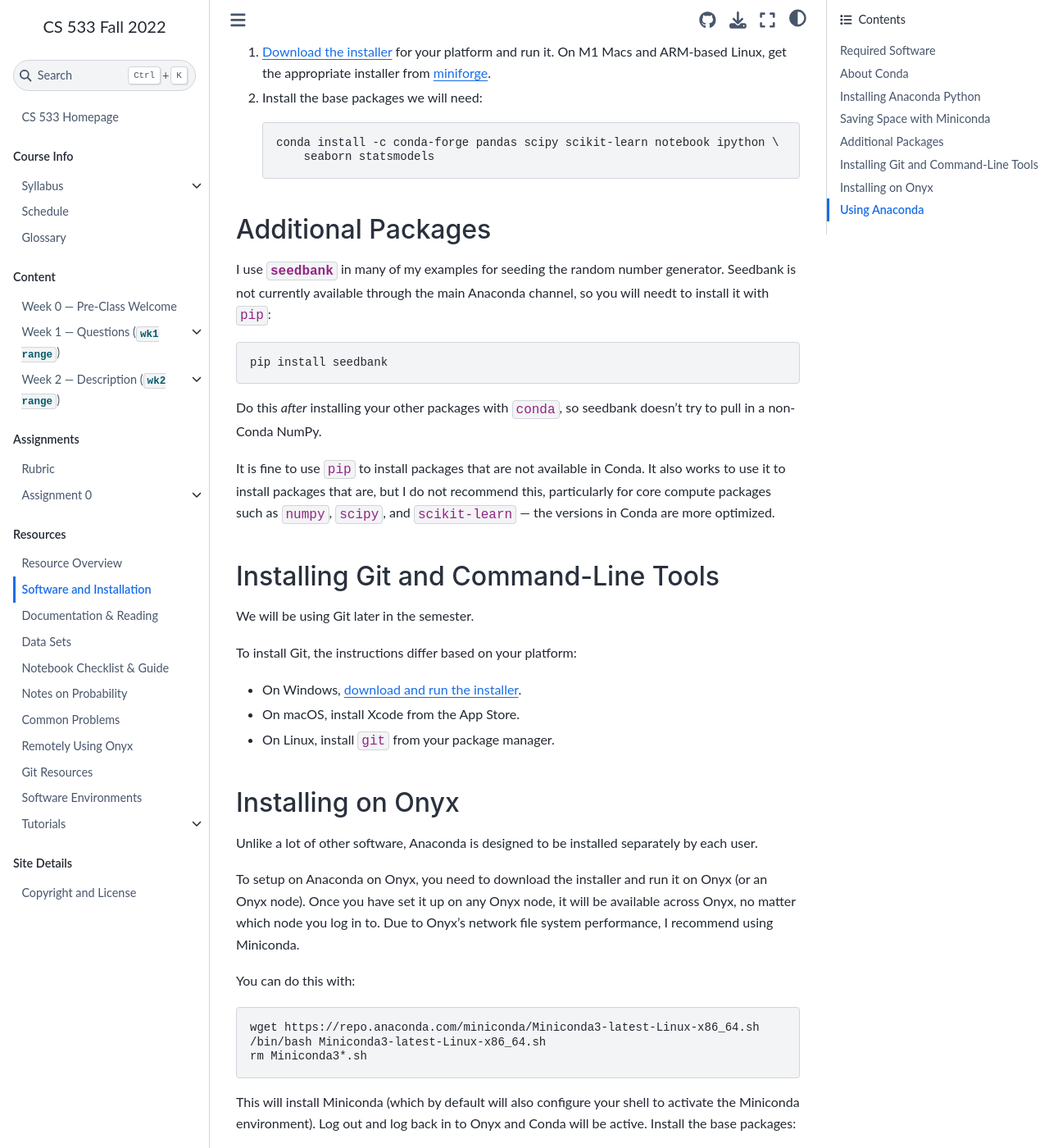
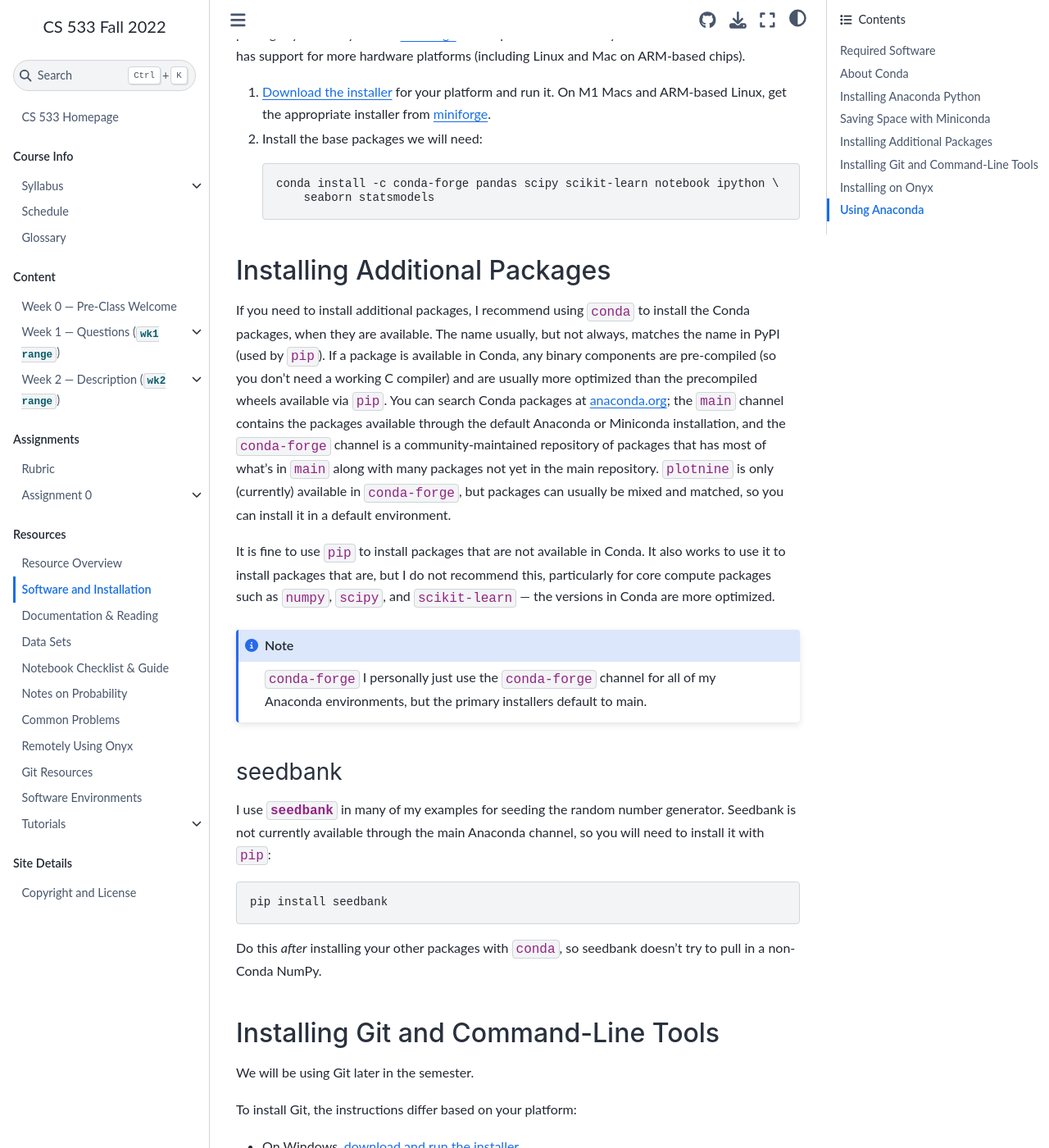
Before and after one commit to mdekstrand/cs533-web, a Jupyter Book: the page built from resources/software.md, in a window 1280 px wide and 1400 px high, scrolled down 1948 px. Shown: the whole window at 82% size. Built offline with Jupyter Book 1.0.4 settings and Sphinx 7.4.7 and the Sphinx Book theme 1.1.4, drawn with Linux system fonts in a browser that asks for light colours; pages that are not in the unit, such as notebooks, are missing from menus; a style sheet for code colours, icons or effects is not loaded; some of the changed text lies outside the part shown.

Commit message:
software notes

```diff
--- a/resources/software.md
+++ b/resources/software.md
@@ -4,8 +4,9 @@ Most of the software you will need is available through Anaconda, a distribution
 software for Python (and R). It is the easiest way to install Python with the packages we need. The
 one additional piece of software we will need is Git.
 
-We are using **Python 3.8** (or newer — Python 3.9 is fine) in this class.  Older versions of Python
-may work, but I will be testing my example code and instructions with Python 3.8.
+We are using **Python 3.8** (or newer — Python 3.9 or 3.10 is fine) in this
+class.  Older versions of Python may work, but I will be testing my example code
+and instructions with Python 3.8.
 
 :::{ltip} Department Computers
 If you want to use the department's computer lab for your work, see the [Onyx setup instructions](onyx-install) as well
@@ -48,11 +49,11 @@ as the Python package. You can search for Conda packages on [anaconda.org](https
 
 ## Installing Anaconda Python
 
-!!! note Platform Support
-
-    The full Anaconda distribution works on x86_64 platforms - most Windows and Linux computers, and Macs
-    with Intel processors.  If you have a Mac with an M1 processor, or an ARM-based Linux computer, go to
-    the [miniconda instructions](miniconda) and use the Miniforge installer.
+:::{note} Platform Support
+The full Anaconda distribution works on x86_64 platforms - most Windows and Linux computers, and Macs
+with Intel processors.  If you have a Mac with an M1 processor, or an ARM-based Linux computer, go to
+the [miniconda instructions](miniconda) and use the Miniforge installer.
+:::
 
 To install Anaconda on your computer:
 
@@ -86,16 +87,39 @@ that has support for more hardware platforms (including Linux and Mac on ARM-bas
         conda install -c conda-forge pandas scipy scikit-learn notebook ipython \
             seaborn statsmodels
 
-## Additional Packages
+## Installing Additional Packages
 
-I use {py:mod}`seedbank` in many of my examples for seeding the random number generator. Seedbank is not currently available through the main Anaconda channel, so you will needt
+If you need to install additional packages, I recommend using `conda` to install
+the Conda packages, when they are available. The name usually, but not always,
+matches the name in PyPI (used by `pip`).  If a package is available in Conda,
+any binary components are pre-compiled (so you don't need a working C compiler)
+and are usually more optimized than the precompiled wheels available via `pip`.
+You can search Conda packages at [anaconda.org](https://anaconda.org/); the
+`main` channel contains the packages available through the default Anaconda or
+Miniconda installation, and the `conda-forge` channel is a community-maintained
+repository of packages that has most of what's in `main` along with many
+packages not yet in the main repository.  `plotnine` is only (currently)
+available in `conda-forge`, but packages can usually be mixed and matched, so
+you can install it in a default environment.
+
+It is fine to use `pip` to install packages that are not available in Conda.  It
+also works to use it to install packages that are, but I do not recommend this,
+particularly for core compute packages such as `numpy`, `scipy`, and
+`scikit-learn` — the versions in Conda are more optimized.
+
+:::{note} `conda-forge`
+I personally just use the `conda-forge` channel for all of my Anaconda environments, but the
+primary installers default to main.
+:::
+
+### seedbank
+
+I use {py:mod}`seedbank` in many of my examples for seeding the random number generator. Seedbank is not currently available through the main Anaconda channel, so you will need
 to install it with `pip`:
 
     pip install seedbank
 
 Do this *after* installing your other packages with `conda`, so seedbank doesn't try to pull in a non-Conda NumPy.
-
-It is fine to use `pip` to install packages that are not available in Conda.  It also works to use it to install packages that are, but I do not recommend this, particularly for core compute packages such as `numpy`, `scipy`, and `scikit-learn` — the versions in Conda are more optimized.
 
 ## Installing Git and Command-Line Tools
 
```
Also changed, not shown: resources/environment.yml (+4 -4 lines).
